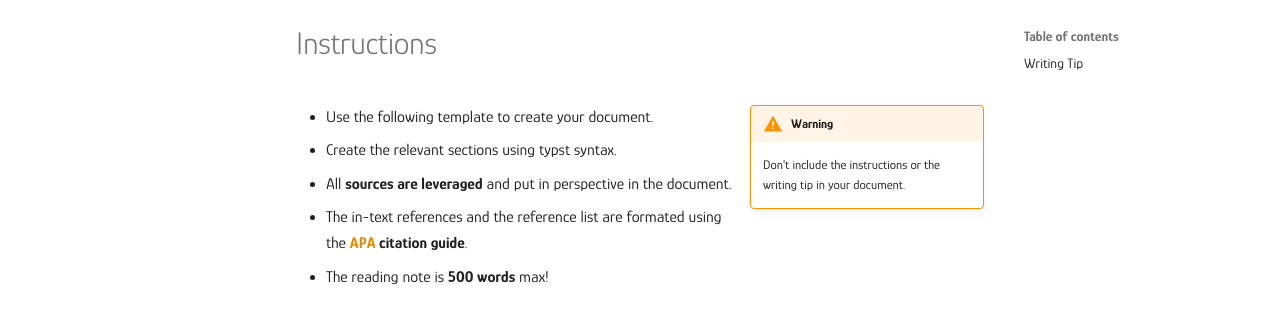
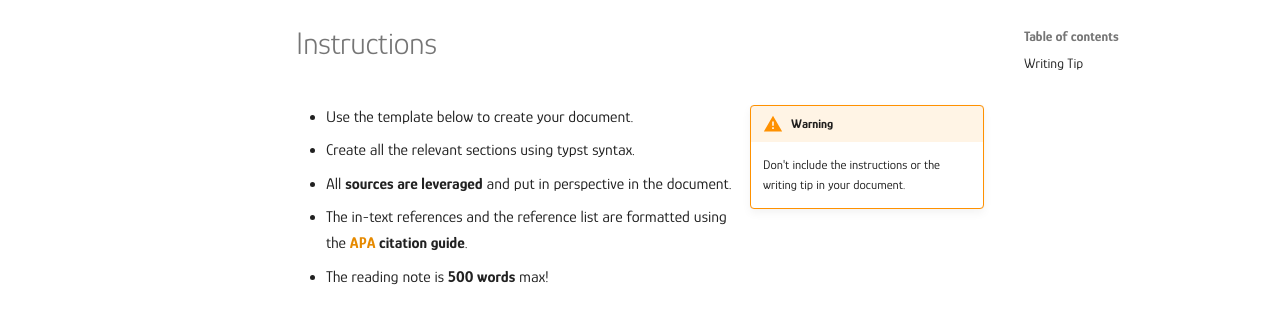
Before and after one commit to mickaeltemporao/data-analysis, an MkDocs documentation site: the page built from docs/activities/reading-note.md, in a window 1280 px wide and 900 px high. Shown: the part 123-437 px from the top of the window. Built offline with MkDocs 1.6.1 and Material for MkDocs 9.7.7, drawn with Linux system fonts in a browser that asks for light colours; comment, search, counter and statistics services are not loaded.

Commit message:
fix typo

```diff
--- a/docs/activities/reading-note.md
+++ b/docs/activities/reading-note.md
@@ -3,10 +3,10 @@
 !!! warning inline end
     Don't include the instructions or the writing tip in your document.
 
-- Use the following template to create your document.
-- Create the relevant sections using typst syntax.
+- Use the template below to create your document.
+- Create all the relevant sections using typst syntax.
 - All **sources are leveraged** and put in perspective in the document.
-- The in-text references and the reference list are formated using the **[APA](https://www.mendeley.com/guides/apa-citation-guide) citation guide**.
+- The in-text references and the reference list are formatted using the **[APA](https://www.mendeley.com/guides/apa-citation-guide) citation guide**.
 - The reading note is **500 words** max!
 
 ## Writing Tip
```
